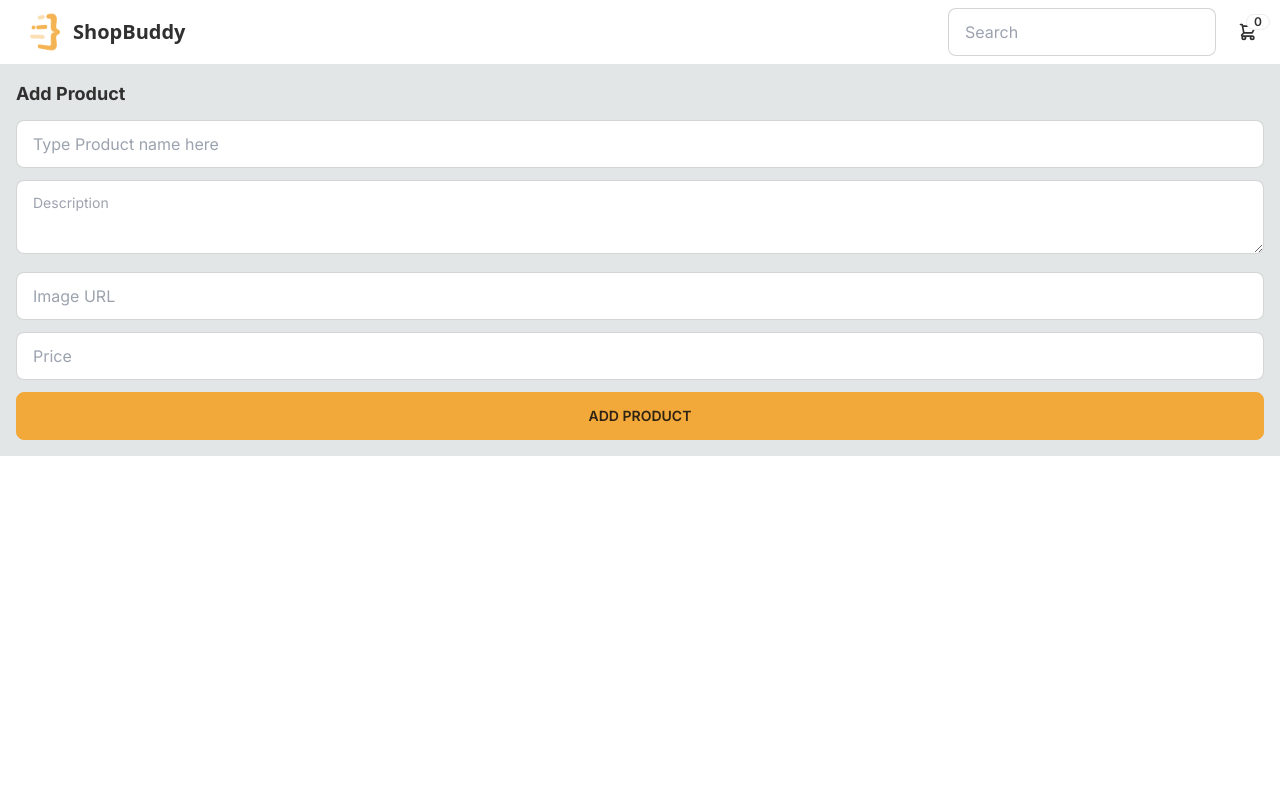
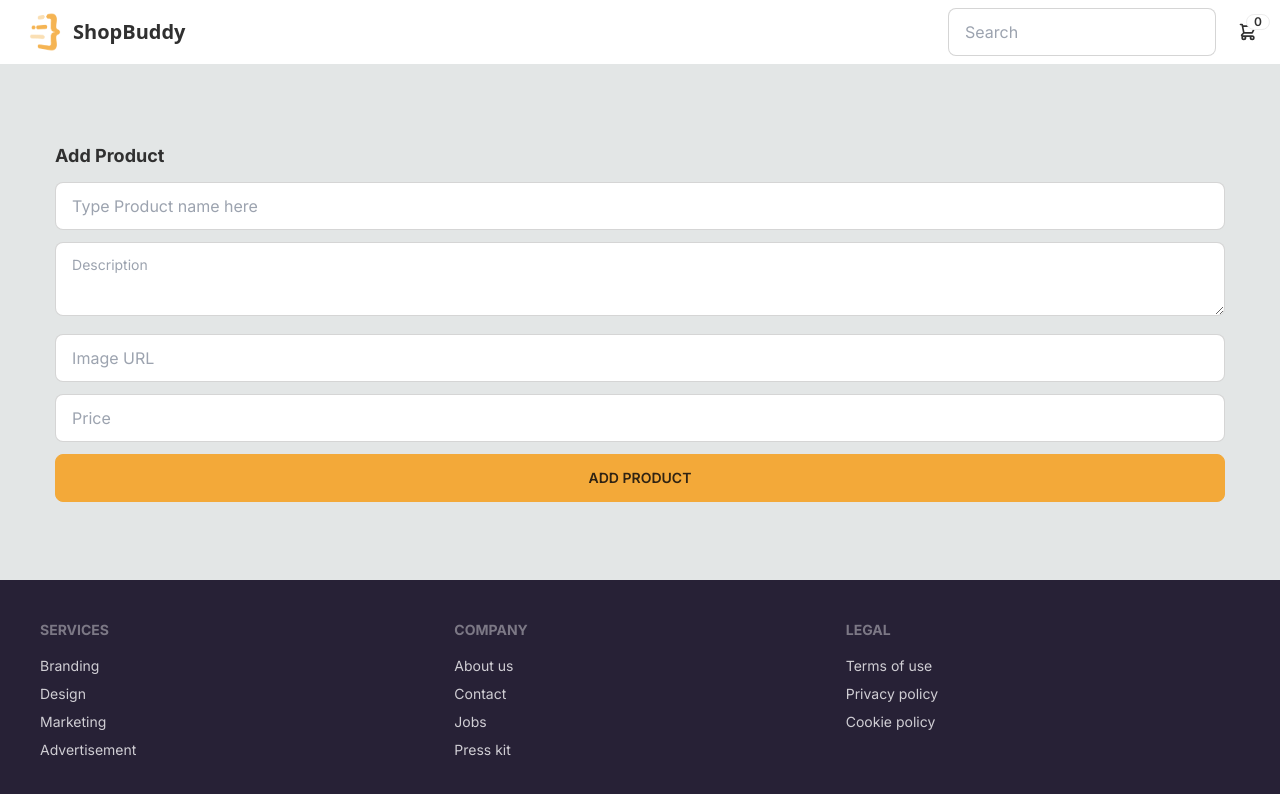
Before and after one commit to yashharne/ShopBuddy, a Next.js app: page /add-product in a window 1280 px wide. Shown: the top 794 px of the page. Built offline with nearby package versions, Linux system fonts and the light colour scheme; no server answers.

Commit message:
Add footer

```diff
--- /dev/null
+++ b/src/app/Footer.tsx
@@ -0,0 +1,26 @@
+export default function Footer() {
+    return (
+        <footer className="footer p-10 bg-neutral text-neutral-content">
+            <nav>
+                <header className="footer-title">Services</header>
+                <a className="link link-hover">Branding</a>
+                <a className="link link-hover">Design</a>
+                <a className="link link-hover">Marketing</a>
+                <a className="link link-hover">Advertisement</a>
+            </nav>
+            <nav>
+                <header className="footer-title">Company</header>
+                <a className="link link-hover">About us</a>
+                <a className="link link-hover">Contact</a>
+                <a className="link link-hover">Jobs</a>
+                <a className="link link-hover">Press kit</a>
+            </nav>
+            <nav>
+                <header className="footer-title">Legal</header>
+                <a className="link link-hover">Terms of use</a>
+                <a className="link link-hover">Privacy policy</a>
+                <a className="link link-hover">Cookie policy</a>
+            </nav>
+        </footer>
+    )
+}
--- a/src/app/Navbar/ShoppingCartButton.tsx
+++ b/src/app/Navbar/ShoppingCartButton.tsx
@@ -51,7 +51,7 @@
                 </div>
                 <div className="cart-actions">
                     <Link
-                        href="/"
+                        href="/cart"
                         className="btn btn-block btn-primary"
                         onClick={closeDropdown}
                     >
--- a/src/app/layout.tsx
+++ b/src/app/layout.tsx
@@ -2,6 +2,7 @@
 import { Inter } from 'next/font/google'
 import './globals.css'
 import Navbar from './Navbar/Navbar'
+import Footer from './Footer'
 
 const inter = Inter({ subsets: ['latin'] })
 
@@ -18,10 +19,13 @@
   return (
     <html lang="en">
       <body className={inter.className}>
-        <Navbar />
-        <main className='p-4 m-auto min-w-[300px] max-w-7xl'>
-          {children}
-        </main>
+        <div className='flex flex-col min-h-screen'>
+          <Navbar />
+          <main className='p-4 m-auto min-w-[300px] max-w-7xl'>
+            {children}
+          </main>
+          <Footer />
+        </div>
       </body>
     </html>
   )
```
